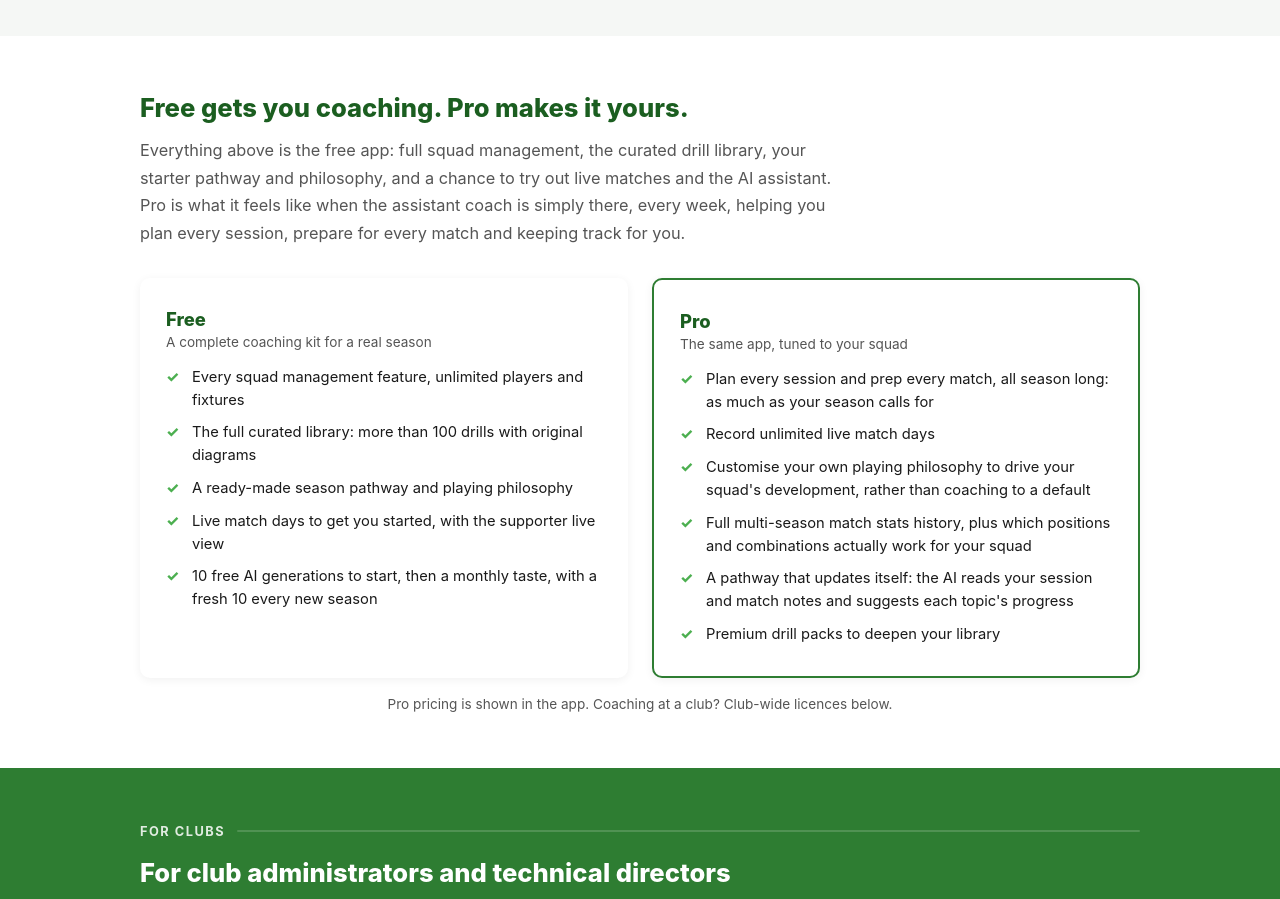
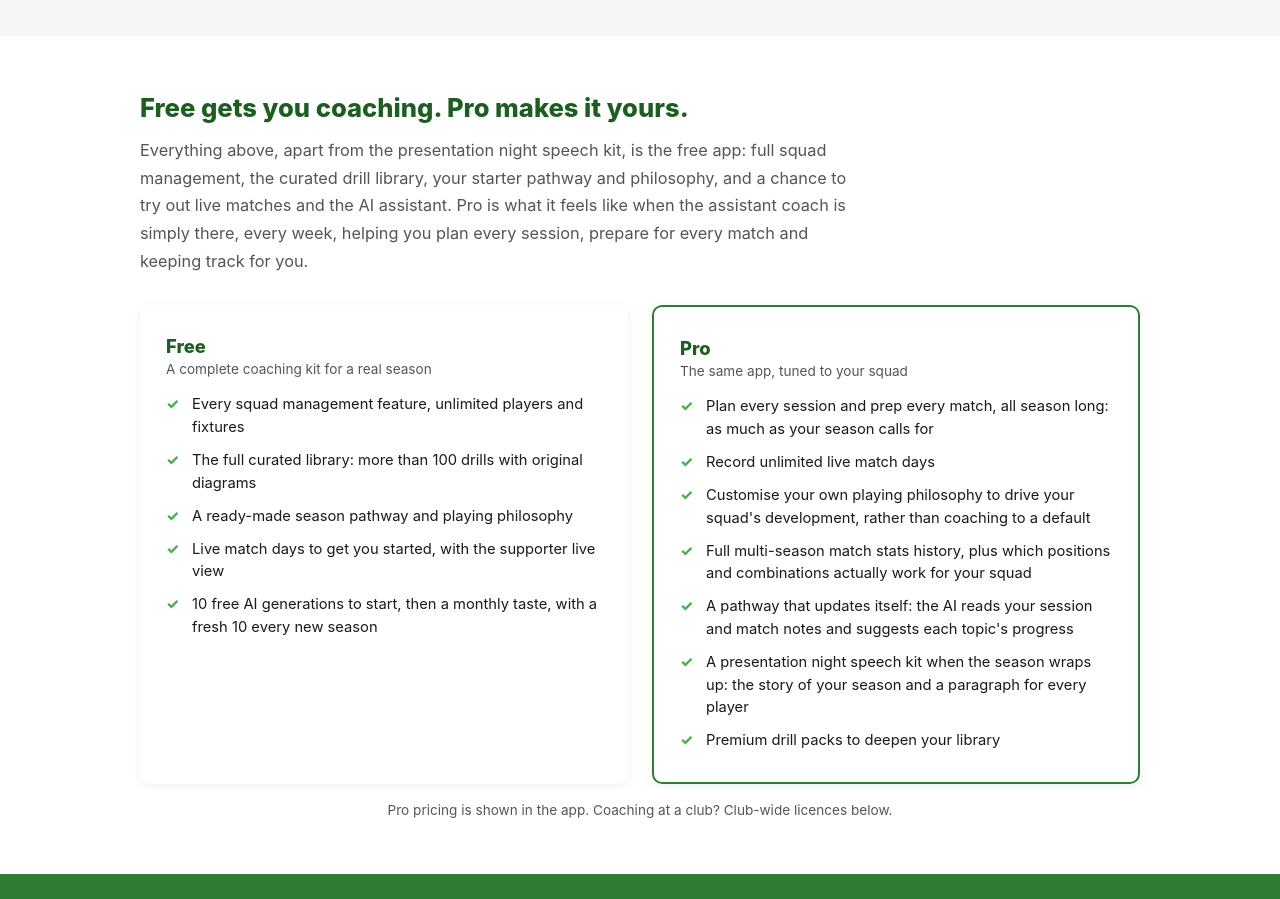
Before and after one commit to bworthy-intelligence/squadmanagerpro-site, a plain HTML site: page index.html in a window 1280 px wide. Shown: the part 3360-4259 px from the top of the page. Drawn offline with Linux system fonts and the light colour scheme.

Commit message:
Home page: the presentation night speech kit (season review) is a Pro feature
The season review has been paid only since 24 Nov 2026 (app #205).  The coach block says Pro gives it, the free-app lead no longer counts it as free, and it is listed in the Pro column like the other paid features.

Co-Authored-By: Claude Opus 5.5 <noreply@anthropic.com>

```diff
--- a/index.html
+++ b/index.html
@@ -323,7 +323,7 @@
         </div>
         <div class="coach-block">
           <h3>A season worth talking about</h3>
-          <p>Pre-game talks in your team's own voice. Post-match analysis that reads your notes, not just the scoreline. And when the season wraps up, a presentation night speech kit: the story of your season, with a paragraph worth reading aloud for every single player.</p>
+          <p>Pre-game talks in your team's own voice. Post-match analysis that reads your notes, not just the scoreline. And when the season wraps up, Pro gives you a presentation night speech kit: the story of your season, with a paragraph worth reading aloud for every single player.</p>
         </div>
       </div>
     </div>
@@ -366,7 +366,7 @@
   <section>
     <div class="inner">
       <h2>Free gets you coaching. Pro makes it yours.</h2>
-      <p class="lead">Everything above is the free app: full squad management, the curated drill library, your starter pathway and philosophy, and a chance to try out live matches and the AI assistant. Pro is what it feels like when the assistant coach is simply there, every week, helping you plan every session, prepare for every match and keeping track for you.</p>
+      <p class="lead">Everything above, apart from the presentation night speech kit, is the free app: full squad management, the curated drill library, your starter pathway and philosophy, and a chance to try out live matches and the AI assistant. Pro is what it feels like when the assistant coach is simply there, every week, helping you plan every session, prepare for every match and keeping track for you.</p>
       <div class="tiers">
         <div class="tier">
           <h3>Free</h3>
@@ -388,6 +388,7 @@
             <li>Customise your own playing philosophy to drive your squad's development, rather than coaching to a default</li>
             <li>Full multi-season match stats history, plus which positions and combinations actually work for your squad</li>
             <li>A pathway that updates itself: the AI reads your session and match notes and suggests each topic's progress</li>
+            <li>A presentation night speech kit when the season wraps up: the story of your season and a paragraph for every player</li>
             <li>Premium drill packs to deepen your library</li>
           </ul>
         </div>
```
